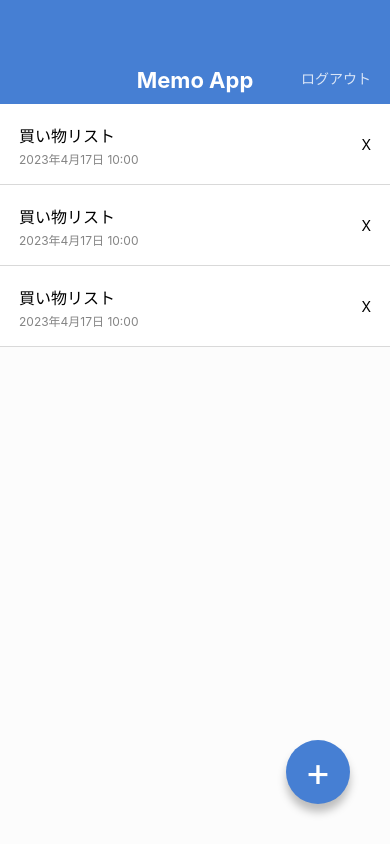
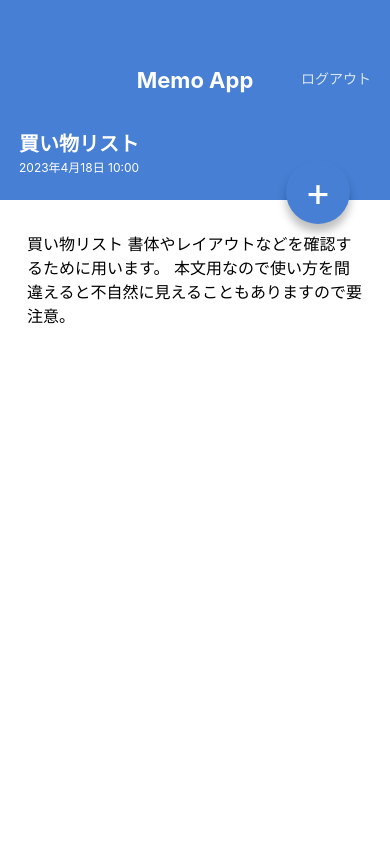
Before and after one commit to Mico7575/MemoApp, a React Native app: screen / in a window 390 px wide. Built offline with nearby package versions, Linux system fonts and the light colour scheme.

Commit message:
Create MemoDetailScreen

```diff
--- a/App.jsx
+++ b/App.jsx
@@ -1,22 +1,10 @@
-import react from "react";
-import { StyleSheet, View } from "react-native";
-import AppBar from "./src/components/AppBar";
-import MemoList from "./src/components/MemoList";
-import CircleButton from "./src/components/CircleButton";
+import React from "react";
+import MemoListScreen from "./src/screens/MemoListScreen";
+import MemoDetailScreen from "./src/screens/MemoDetailScreen";
 
 export default function App() {
   return (
-    <View style={styles.container}>
-      <AppBar />
-      <MemoList />
-      <CircleButton>+</CircleButton>
-    </View>
+    //<MemoListScreen />,
+    <MemoDetailScreen />
   );
 }
-
-const styles = StyleSheet.create({
-  container: {
-    flex: 1,
-    backgroundColor: "#fcfcfc",
-  },
-});
--- a/src/components/AppBar.jsx
+++ b/src/components/AppBar.jsx
@@ -1,4 +1,4 @@
-import react from "react";
+import React from "react";
 import { StyleSheet, Text, View } from "react-native";
 
 export default function AppBar() {
--- a/src/components/CircleButton.jsx
+++ b/src/components/CircleButton.jsx
@@ -1,11 +1,11 @@
 import React from "react";
 import { StyleSheet, Text, View } from "react-native";
-import { string } from "prop-types";
+import { string, shape } from "prop-types";
 
 export default function CircleButton(props) {
-  const { children } = props;
+  const { children, style } = props;
   return (
-    <View style={styles.circleButton}>
+    <View style={[styles.circleButton, style]}>
       <Text style={styles.circleButtonLabel}>{children}</Text>
     </View>
   );
@@ -13,6 +13,10 @@
 
 CircleButton.propTypes = {
   children: string.isRequired,
+  style: shape(),
+};
+CircleButton.defaultProps = {
+  style: null,
 };
 
 const styles = StyleSheet.create({
--- a/src/components/Hello.jsx
+++ b/src/components/Hello.jsx
@@ -1,4 +1,4 @@
-import react from "react";
+import React from "react";
 import { StyleSheet, Text, View } from "react-native";
 import { string, bool, shape } from "prop-types";
 
--- a/src/components/MemoList.jsx
+++ b/src/components/MemoList.jsx
@@ -1,4 +1,4 @@
-import react from "react";
+import React from "react";
 import { StyleSheet, Text, View } from "react-native";
 
 export default function MemoList() {
--- /dev/null
+++ b/src/screens/MemoDetailScreen.jsx
@@ -0,0 +1,56 @@
+import React from "react";
+import { StyleSheet, Text, View, ScrollView } from "react-native";
+import AppBar from "../components/AppBar";
+import CircleButton from "../components/CircleButton";
+
+export default function MemoDetailScreen() {
+  return (
+    <View style={styles.container}>
+      <AppBar />
+      <View style={styles.memoHeader}>
+        <Text style={styles.memoTitle}>買い物リスト</Text>
+        <Text style={styles.memoDate}>2023年4月18日 10:00</Text>
+      </View>
+      <ScrollView style={styles.memoBody}>
+        <Text style={styles.memoText}>
+          買い物リスト 書体やレイアウトなどを確認するために用います。
+          本文用なので使い方を間違えると不自然に見えることもありますので要注意。
+        </Text>
+      </ScrollView>
+      <CircleButton style={{ top: 160, bottom: "auto" }}>+</CircleButton>
+    </View>
+  );
+}
+
+const styles = StyleSheet.create({
+  container: {
+    flex: 1,
+    backgroundColor: "#ffffff",
+  },
+  memoHeader: {
+    backgroundColor: "#467FD3",
+    height: 96,
+    justifyContent: "center",
+    paddingVertical: 24,
+    paddingHorizontal: 19,
+  },
+  memoTitle: {
+    color: "#ffffff",
+    fontSize: 20,
+    lineHeight: 32,
+    fontWeight: "bold",
+  },
+  memoDate: {
+    color: "#ffffff",
+    fontSize: 12,
+    lineHeight: 16,
+  },
+  memoBody: {
+    paddingVertical: 32,
+    paddingHorizontal: 27,
+  },
+  memoText: {
+    fontSize: 16,
+    lineHeight: 24,
+  },
+});
--- /dev/null
+++ b/src/screens/MemoListScreen.jsx
@@ -0,0 +1,22 @@
+import React from "react";
+import { StyleSheet, View } from "react-native";
+import AppBar from "../components/AppBar";
+import MemoList from "../components/MemoList";
+import CircleButton from "../components/CircleButton";
+
+export default function MemoListScreen() {
+  return (
+    <View style={styles.container}>
+      <AppBar />
+      <MemoList />
+      <CircleButton>+</CircleButton>
+    </View>
+  );
+}
+
+const styles = StyleSheet.create({
+  container: {
+    flex: 1,
+    backgroundColor: "#F0F4F8",
+  },
+});
```
